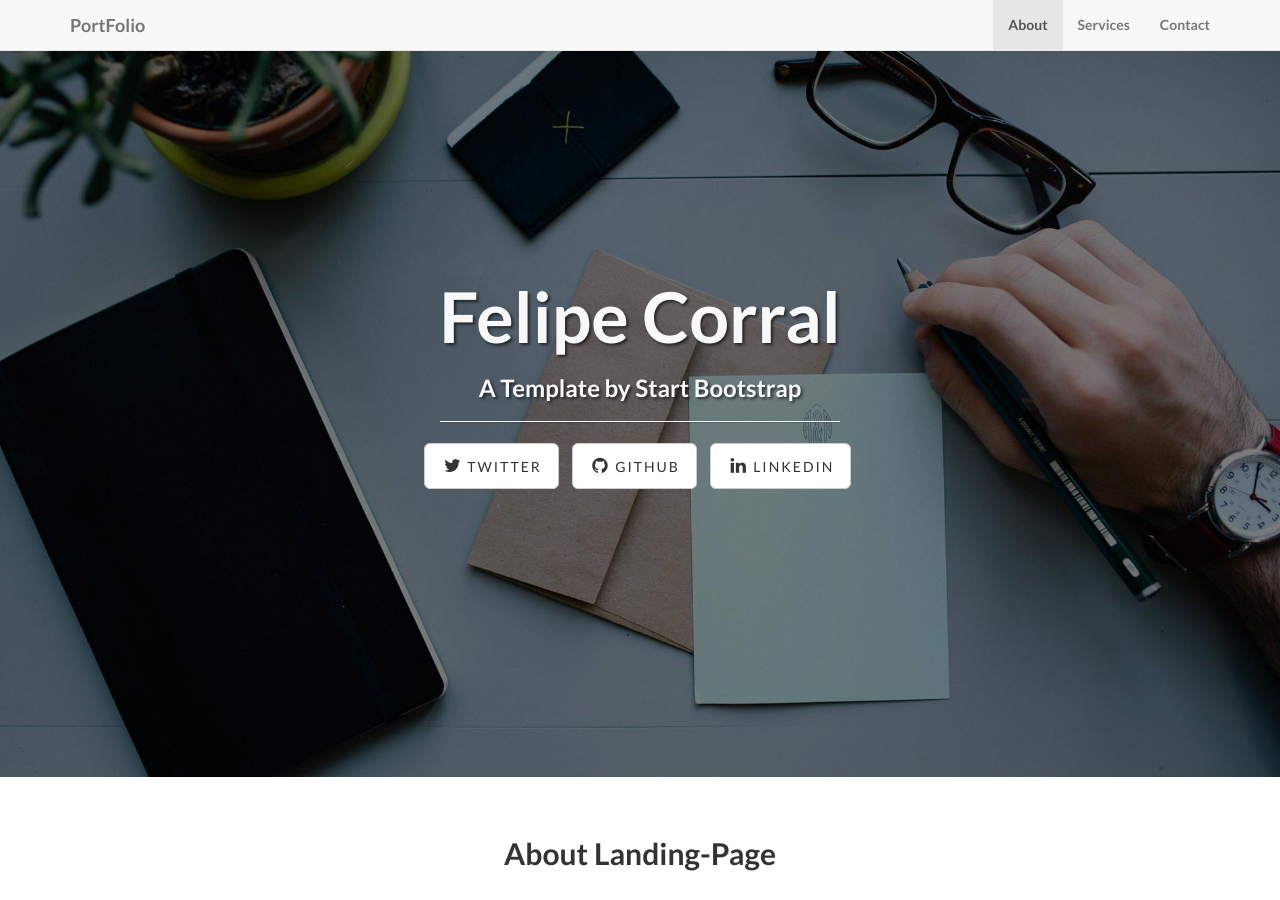
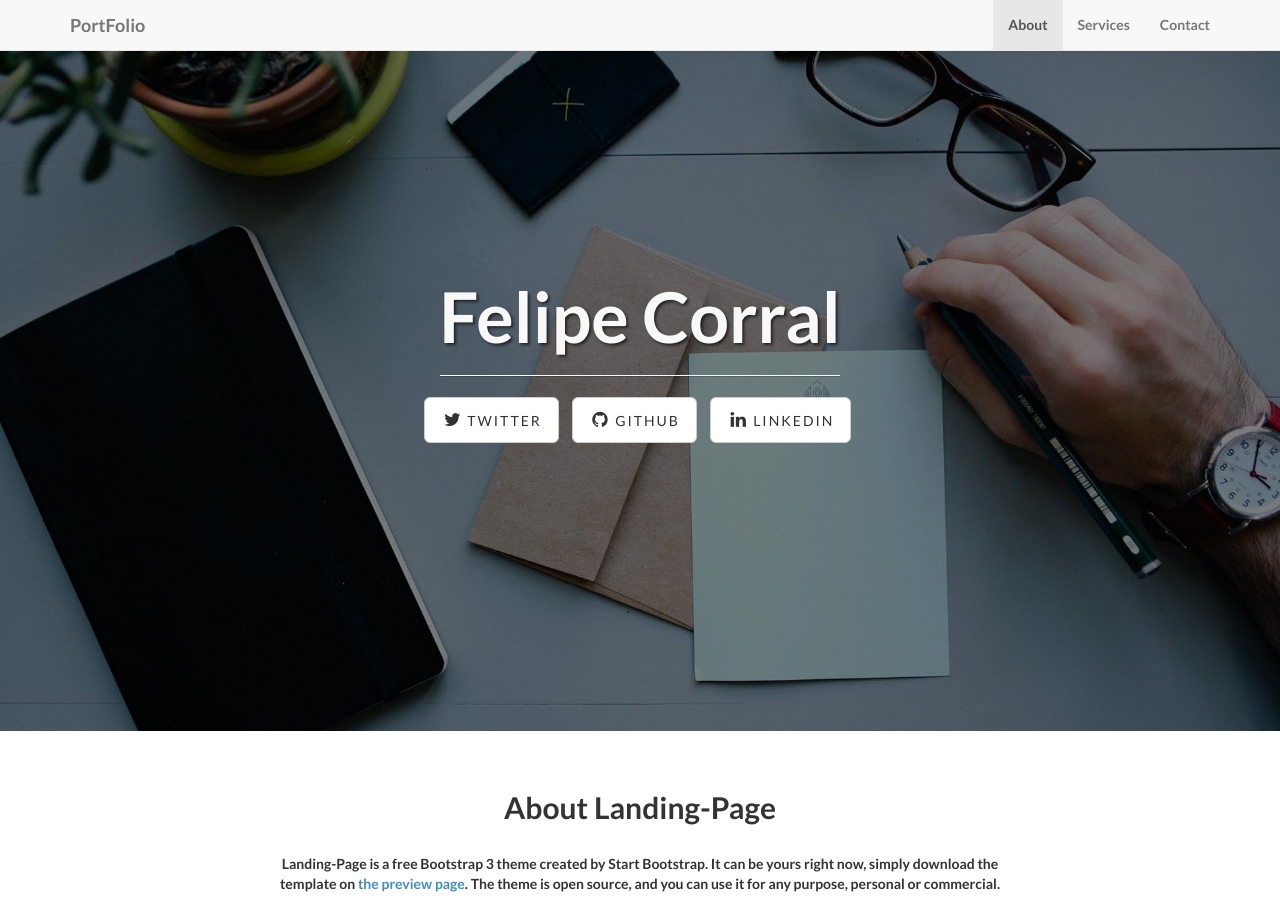
Before and after one commit to felipecorral/felipecorral, a Jekyll site: the page built from index.html, in a window 1280 px wide and 900 px high. Built offline with Jekyll 4.4.1, drawn with Linux system fonts in a browser that asks for light colours.

Commit message:
Update index.html

```diff
--- a/index.html
+++ b/index.html
@@ -1,5 +1,5 @@
 ---
 layout: default
 title: Felipe Corral
-subTitle: A Template by Start Bootstrap
+subTitle:
 ---
```
